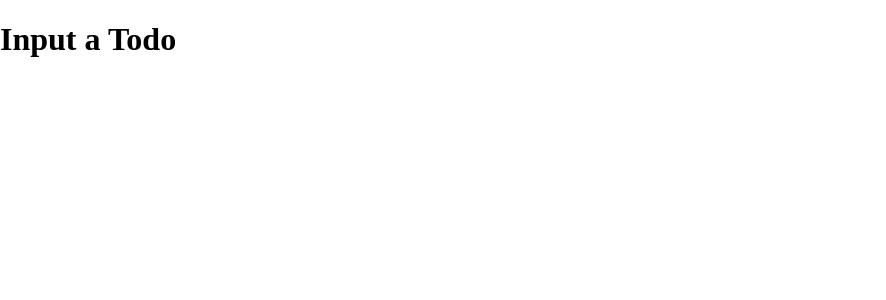
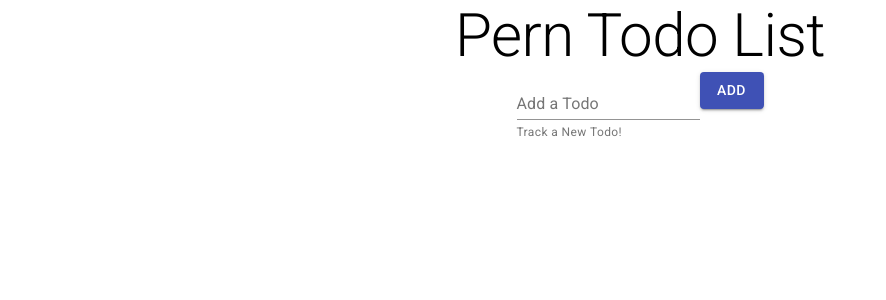
Before and after one commit to KyleMcKell/pern-todo-list, a React (Create React App) app in the folder client/: page / in a window 1280 px wide. Shown: the top 300 px of the page, without its empty margins (0-886 px from the left). Built offline with nearby package versions, Linux system fonts and the light colour scheme.

Commit message:
added a header and an input for a todo

```diff
--- a/client/src/App.js
+++ b/client/src/App.js
@@ -1,11 +1,27 @@
+import { Grid, makeStyles } from "@material-ui/core";
 import React from "react";
+import Header from "./components/Header";
 import InputTodo from "./components/InputTodo";
 
+const useStyles = makeStyles((theme) => ({
+	root: {
+		minHeight: "100vh",
+		alignItems: "center",
+	},
+}));
+
 function App() {
+	const classes = useStyles();
+
 	return (
-		<>
-			<InputTodo />
-		</>
+		<Grid container direction="column" className={classes.root}>
+			<Grid item>
+				<Header />
+			</Grid>
+			<Grid item>
+				<InputTodo />
+			</Grid>
+		</Grid>
 	);
 }
 
--- /dev/null
+++ b/client/src/components/Header.js
@@ -0,0 +1,10 @@
+import React from "react";
+import { Typography } from "@material-ui/core";
+
+export default function Header() {
+	return (
+		<>
+			<Typography variant="h2">Pern Todo List</Typography>
+		</>
+	);
+}
--- a/client/src/components/InputTodo.js
+++ b/client/src/components/InputTodo.js
@@ -1,9 +1,25 @@
 import React from "react";
+import {
+	Button,
+	FormControl,
+	FormHelperText,
+	Input,
+	InputLabel,
+} from "@material-ui/core";
 
 export default function InputTodo() {
 	return (
-		<div>
-			<h1>Input a Todo</h1>
-		</div>
+		<form>
+			<FormControl>
+				<InputLabel htmlFor="todo-input">Add a Todo</InputLabel>
+				<Input id="todo-input" />
+				<FormHelperText id="todo-helper-text">Track a New Todo!</FormHelperText>
+			</FormControl>
+			<FormControl>
+				<Button variant="contained" color="primary">
+					Add
+				</Button>
+			</FormControl>
+		</form>
 	);
 }
```
